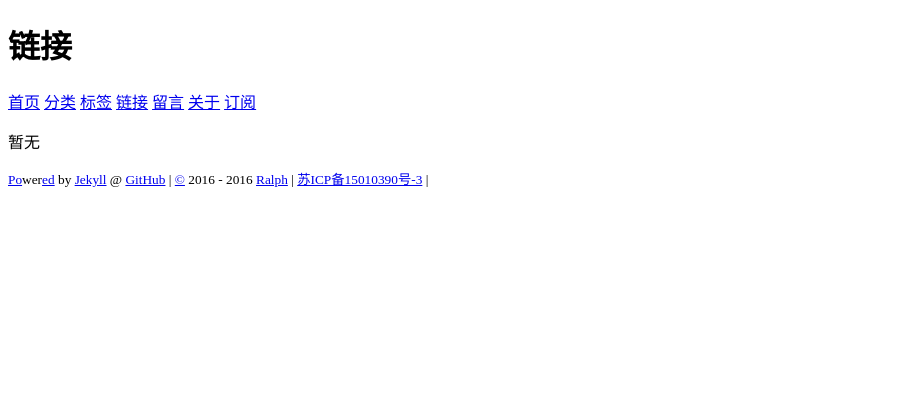
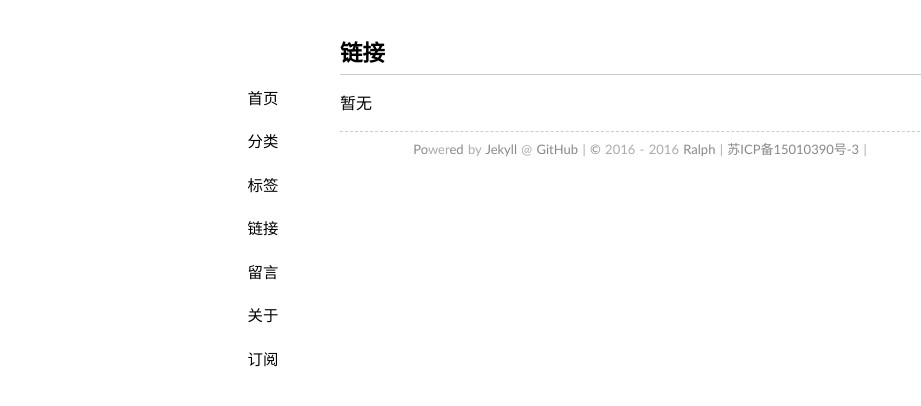
Before and after one commit to abigailpake/blog, a Jekyll site: the page built from links/index.md, in a window 1280 px wide. Shown: the top 406 px of the page, without its empty margins (0-921 px from the left). Built offline with Jekyll 4.4.1, drawn with Linux system fonts in a browser that asks for light colours; nearby versions of some CDN libraries; library files that are not in the unit come from our copies; Markdown is read by kramdown in place of the engine named in the settings; comment, search, counter and statistics services are not loaded.

Commit message:
css changes

```diff
--- a/_layouts/default.html
+++ b/_layouts/default.html
@@ -4,11 +4,11 @@
     <meta http-equiv="content-type" content="text/html; charset=utf-8" />
     <meta name="author" content="{{ site.author }}" />
     <title>{% if page.path == 'index.html' %}{{ site.name }}{% else %}{% unless page.id %}{{ site.name }} - {% endunless %}{{ page.title }}{% endif %}</title>
-    <link rel="shortcut icon" href="../blog/favicon.ico" />
-    <link href="blog/feed/" rel="alternate" title="{{ site.author }}" type="application/atom+xml" />
-    <link rel="stylesheet" href="../blog/media/css/style.css" />
-    <link rel="stylesheet" href="../blog/media/css/highlight.css" />
-    <script type="text/javascript" src="../blog/media/js/jquery-1.7.1.min.js"></script>
+    <link rel="shortcut icon" href="../favicon.ico" />
+    <link href="../feed/" rel="alternate" title="{{ site.author }}" type="application/atom+xml" />
+    <link rel="stylesheet" href="../media/css/style.css" />
+    <link rel="stylesheet" href="../media/css/highlight.css" />
+    <script type="text/javascript" src="../media/js/jquery-1.7.1.min.js"></script>
   </head>
   <body>
     <div id="container">
```
